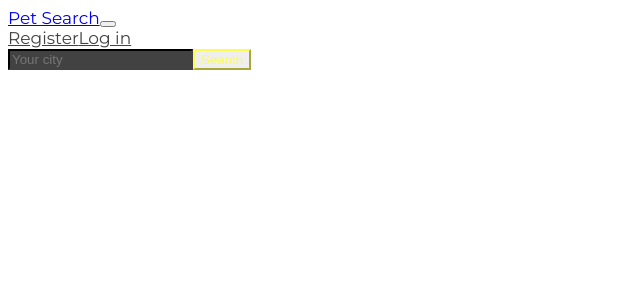
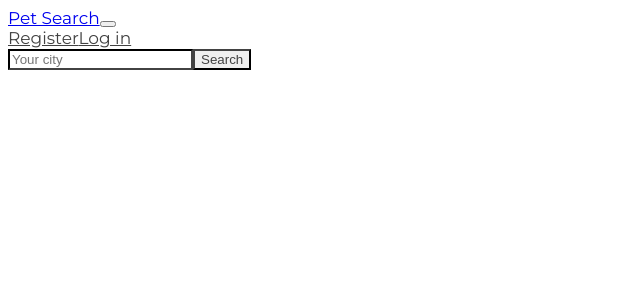
Before and after one commit to martapa/pet-app, a React (Create React App) app in the folder client/: page /me in a window 1280 px wide. Shown: the top 300 px of the page, without its empty margins (0-640 px from the left). Built offline with nearby package versions, Linux system fonts and the light colour scheme; no server answers; the HTML template or start-up script is replaced by a standard one.

Commit message:
Add Search style

```diff
--- a/client/src/components/LandingPage/components/Navigation.js
+++ b/client/src/components/LandingPage/components/Navigation.js
@@ -20,14 +20,12 @@ class Navigation extends Component {
     super(props);
 
     this.state = {
-      navStyle: 'container-fluid light',
       urlPath: ''
     };
   }
 
   componentDidMount() {
     if (this.props.location.pathname === '/') {
-      //console.log('path is equal to', this.props.match.path);
       this.setState({
         urlPath: '/'
       });
@@ -35,21 +33,23 @@ class Navigation extends Component {
   }
 
   componentDidUpdate(prevProps) {
-    //console.log('prev', prevProps);
-    //console.log('this.props', this.props);
-
-      if (this.props.location.pathname !== prevProps.location.pathname) {
-        this.setState({
-          urlPath: this.props.location.pathname
-        });
-      }
-
+    if (this.props.location.pathname !== prevProps.location.pathname) {
+      this.setState({
+        urlPath: this.props.location.pathname
+      });
+    }
   }
 
   render() {
-    console.log(this.state)
+    console.log(this.state);
     return (
-      <header className={this.state.urlPath === '/' ? "container-fluid light" : "container-fluid dark"}>
+      <header
+        className={
+          this.state.urlPath === '/'
+            ? 'container-fluid light'
+            : 'container-fluid dark'
+        }
+      >
         <div className="row">
           <div className="col">
             <Navbar expand="lg" className="navbar">
--- a/client/src/components/LandingPage/components/navigation.scss
+++ b/client/src/components/LandingPage/components/navigation.scss
@@ -5,7 +5,7 @@
     color: $dark-grey;
 
     &:hover {
-      color: $pale-yellow;
+      color: $light-grey;
     }
   }
 }
--- a/client/src/components/commons/Search.js
+++ b/client/src/components/commons/Search.js
@@ -18,8 +18,25 @@ class Search extends Component {
   constructor(props) {
     super(props);
     this.state = {
-      serverErrors: ''
+      serverErrors: '',
+      urlPath: ''
     };
+  }
+
+  componentDidMount() {
+    if (this.props.location.pathname === '/') {
+      this.setState({
+        urlPath: '/'
+      });
+    }
+  }
+
+  componentDidUpdate(prevProps) {
+    if (this.props.location.pathname !== prevProps.location.pathname) {
+      this.setState({
+        urlPath: this.props.location.pathname
+      });
+    }
   }
 
   render() {
@@ -64,14 +81,14 @@ class Search extends Component {
                         id="search"
                         type="text"
                         placeholder="Your city"
-                        className="mr-sm-2 search-form"
+                        className={this.state.urlPath === '/' ? "mr-sm-2 search-form-light" : "mr-sm-2 search-form-dark"}
                         value={values.search}
                         onChange={handleChange}
                       />
                       <Button
                         variant="outline-success"
                         type="submit"
-                        className="search-button"
+                        className={this.state.urlPath === '/' ? "search-button-light" : "search-button-dark"}
                       >
                         Search
                       </Button>
--- a/client/src/components/commons/search.scss
+++ b/client/src/components/commons/search.scss
@@ -1,10 +1,10 @@
 @import '../../styles/colours.scss';
 
-.search-form{
+.search-form-light {
   background-color: $dark-grey;
   border-color: $dark-grey;
 }
-.search-button {
+.search-button-light {
   color: $bright-yellow;
   border-color: $bright-yellow;
 
@@ -13,3 +13,17 @@
     border-color: $pale-yellow;
   }
 }
+
+.search-form-dark {
+  background-color: #ffffff;
+  border-color: $dark-grey;
+}
+.search-button-dark {
+  color: $dark-grey;
+  border-color: $dark-grey;
+
+  &:hover {
+    background: $light-grey;
+    border-color: $light-grey;
+  }
+}
```
